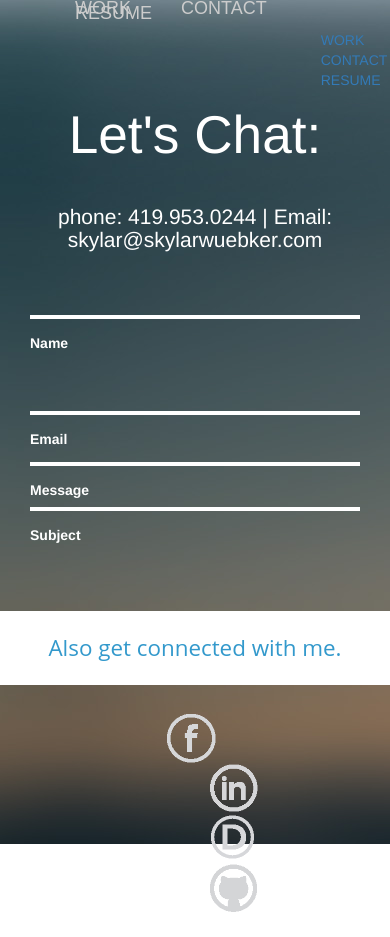
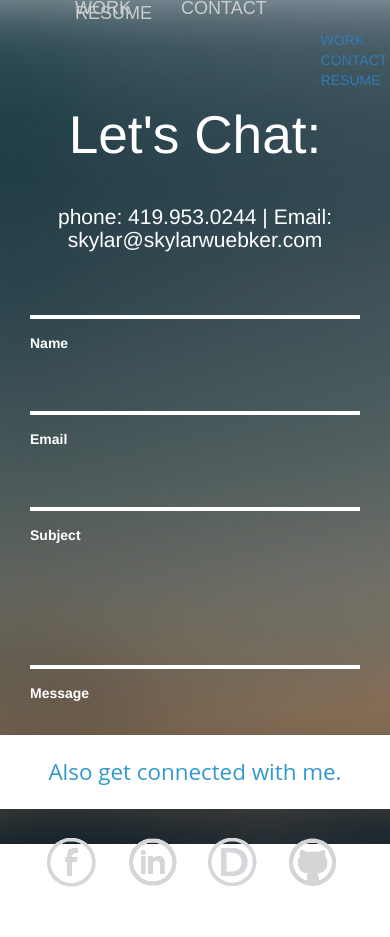
Before and after one commit to wuebkers/skylarwuebker.com, a PHP site: page /contact.html in a window 390 px wide. Before the commit the page ends 912 px from the top, so only its background shows below. Run offline with PHP 8.4, Linux system fonts and the light colour scheme; some libraries are stand-ins or nearby versions.

Commit message:
contact mobile

```diff
--- a/contact.html
+++ b/contact.html
@@ -78,7 +78,7 @@
                		<span><h1>Let's Chat:</h1><br><h5>phone: 419.953.0244 | Email: skylar@skylarwuebker.com</h5></span>
                 	<div class="form col-xs-12 col-sm-12 col-md-7 col-lg-8 col-lg-offset-2">
                     	<div class="row">
-                    		<div id="contact" class="content col-xs-12 col-sm-12 col-md-5">
+                    		<div id="contact" class="content col-xs-12 col-sm-5 col-md-5">
 									<span class="input input--minoru">
 										<input class="input__field input__field--yoko" type="text" id="input-16" />
 										<label class="input__label input__label--yoko" for="input-16">
@@ -101,7 +101,7 @@
                       	</div>
 
                       	<div class="row">
-                      		<div id="message" class="content col-xs-12 col-sm-12 col-md-7">
+                      		<div id="message" class="content col-xs-12 col-sm-7 col-md-7">
                             	<span class="input input--minoru input--message">
 									<input class="input__field input__field--yoko" type="text" id="input-18" />
 									<label class="input__label input__label--yoko" for="input-18">
@@ -114,11 +114,11 @@
                     <div class="clear"></div>
                    <div class="reach">
             			<h4>Also get connected with me.</h4>
-                   		<div class="social col-xs-4 col-xs-offset-4">
-            				<a target="blank" href="https://www.facebook.com/Skywueb"><div class="facebook col-xs-4"></div></a>
-            				<a target="blank" href="http://www.linkedin.com/in/skylarwuebker/"><div class="linkedin col-xs-4"></div></a>
-                            <a target="blank" href="http://designspiration.net/swuebker/"><div class="designsperation col-xs-4"></div></a>
-                			<a target="blank" href="https://www.github.com/wuebkers"><div class="github col-xs-4"></div></a>
+                   		<div class="social col-xs-12 col-xs-offset-1 col-sm-6 col-sm-offset-4">
+            				<a target="blank" href="https://www.facebook.com/Skywueb"><div class="facebook col-xs-3 col-sm-4"></div></a>
+            				<a target="blank" href="http://www.linkedin.com/in/skylarwuebker/"><div class="linkedin col-xs-3 col-xs-offset-1 col-sm-4 col-sm-offset-1"></div></a>
+                            <a target="blank" href="http://designspiration.net/swuebker/"><div class="designsperation col-xs-3 col-xs-offset-1 col-sm-4 col-sm-offset-1"></div></a>
+                			<a target="blank" href="https://www.github.com/wuebkers"><div class="github col-xs-3 col-xs-offset-1 col-sm-4 col-sm-offset-1"></div></a>
             	   		</div>
                  </div>
                </div>
--- a/css/main.css
+++ b/css/main.css
@@ -128,7 +128,7 @@
 
 	#message {
 	 float:right;
-	 margin-top:-14.5em;
+	 margin-top:-11.2em;
 	}
 
    #contact {
@@ -140,7 +140,7 @@
 	width: 100%;
 	background: transparent;
 	color: #f5f5f5;
-   height:4em;
+   	height:4em;
 	//opacity: 0;
 	-webkit-transition: opacity 0.3s;
 	transition: opacity 0.3s;
@@ -195,7 +195,7 @@
 
 .input__label-content--yoko {
 	padding: 1.75em 0;
-	font-family: 'Quicksand' san-sarif;
+	font-family: 'Open Sans' san-sarif;
 }
 
 .input__field--yoko:focus,
@@ -433,13 +433,12 @@
 	margin-top:3em;
 	display:inline-block;
 	text-align:center;
+	padding-left:3em;
 	}
 
    .facebook {
 	width:50px;
 	height:50px;
-	float:left;
-	margin-left:1.5em;
 	background-size:cover;
 	background-image:url(../photos/facebook.png);
 	display:inline-block;
@@ -457,8 +456,6 @@
 	.linkedin {
 		width:50px;
 		height:50px;
-		float:left;
-		margin-left:4.5em;
 		background-size:cover;
 		background-image:url(../photos/linkedin.png);
 		display:inline-block;
@@ -476,8 +473,6 @@
 	.designsperation {
 	width:50px;
 	height:50px;
-	float:left;
-	margin-left:4.5em;
 	background-image:url(../photos/designsperation.png);
 	background-size: cover;
 	display:inline-block;
@@ -495,8 +490,6 @@
 	.github {
 	width:50px;
 	height:50px;
-	float:left;
-	margin-left:4.5em;
 	background-size:cover;
 	background-image:url(../photos/github.png);
 	display:inline-block;
@@ -585,6 +578,13 @@
 
 
 @media (max-width:768px){
+	#message {
+		margin-top:0;
+		margin-bottom: 2em;
+	}
+	.social {
+		padding-left:1em;
+	}
 }
 
    @media (max-width:630px) {
```
Also changed, not shown: photos/designsperation-hover.png, photos/designsperation.png.
